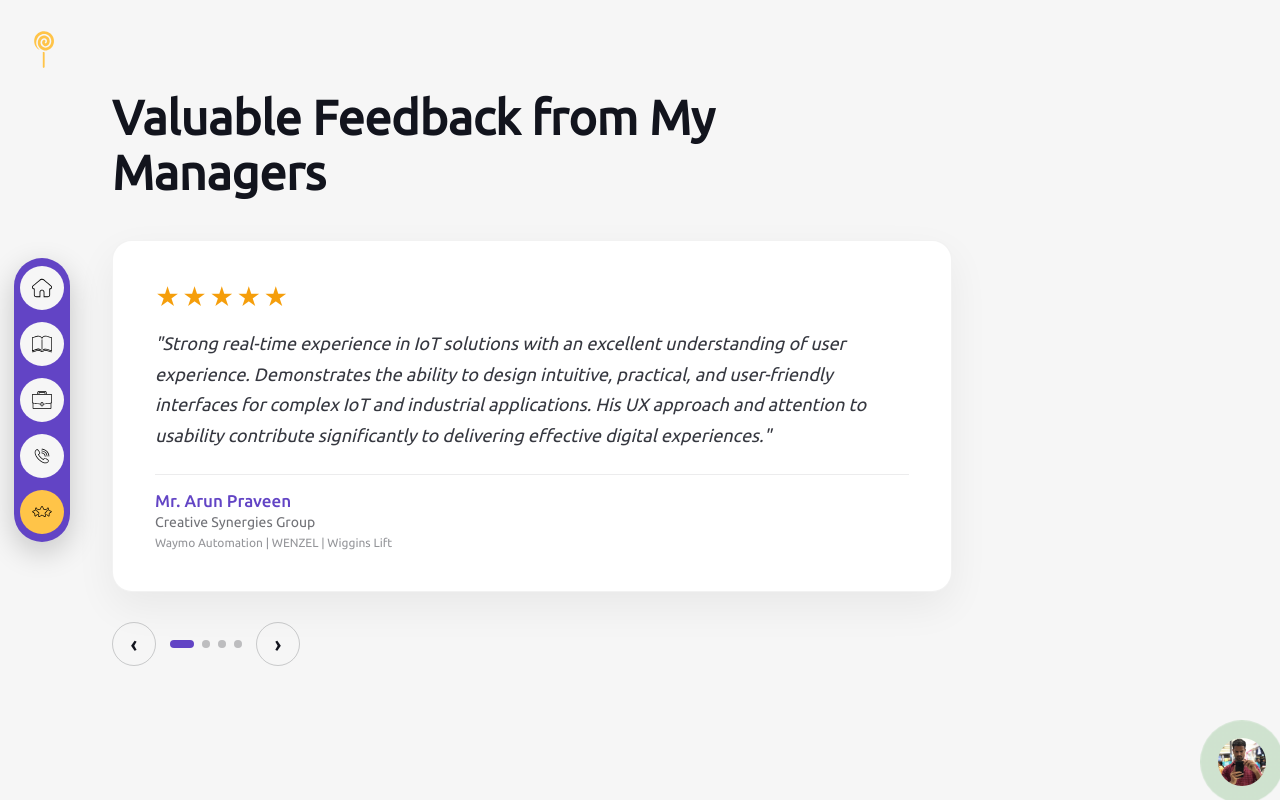
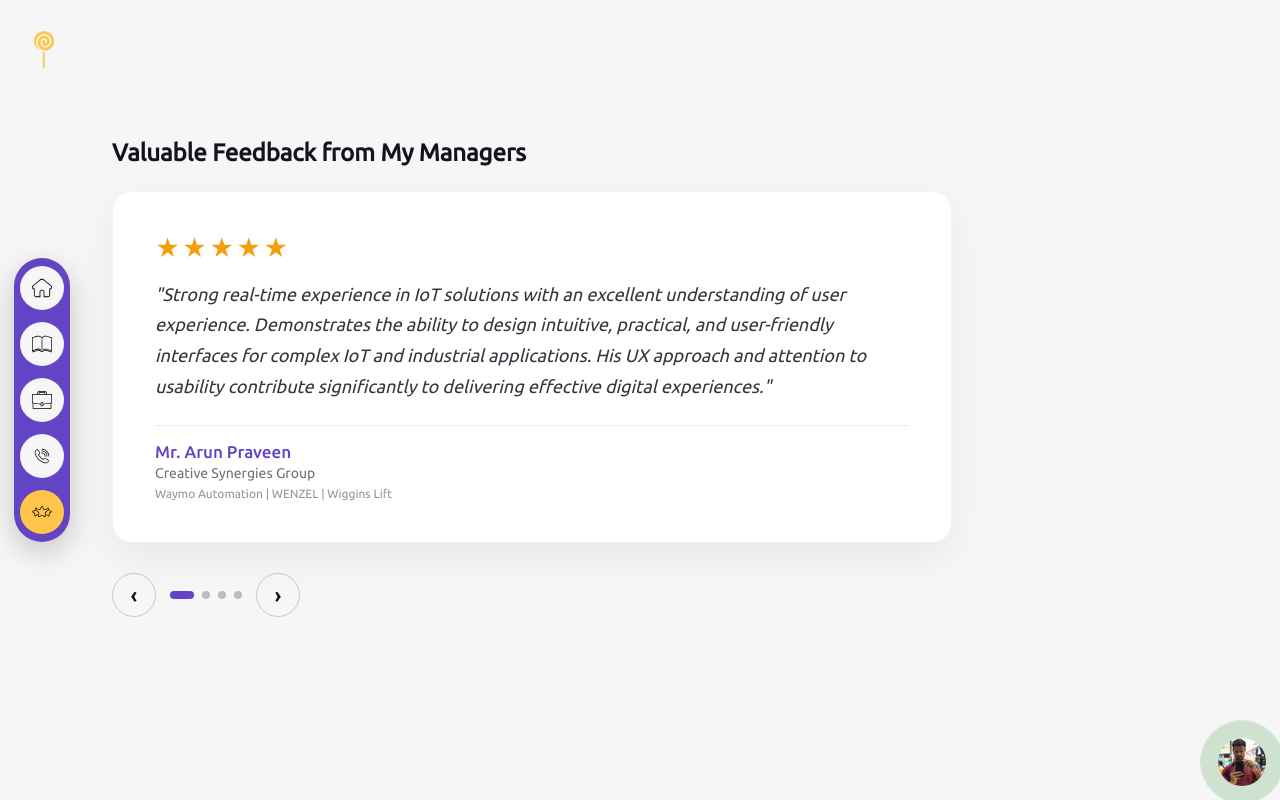
Before and after one commit to JammyJamm/Portfolio, a React (Create React App) app in the folder sourcecode/: page /review in a window 1280 px wide. Built offline with nearby package versions, Linux system fonts and the light colour scheme.

Commit message:
Updted changes

```diff
--- a/sourcecode/package.json
+++ b/sourcecode/package.json
@@ -1,5 +1,5 @@
 {
-  "homepage": "https://jammyjamm.github.io/",
+  "homepage": "https://jammyjamm.github.io/Portfolio",
   "name": "Portfolio",
   "version": "0.1.0",
   "private": true,
--- a/sourcecode/src/pages/contact/style.scss
+++ b/sourcecode/src/pages/contact/style.scss
@@ -119,7 +119,7 @@
     margin-top: 20px;
     display: flex;
     align-items: stretch;
-    gap: 20px;
+    // gap: 20px;
 
     .contact-card-col {
       display: flex;
--- a/sourcecode/src/pages/review/index.js
+++ b/sourcecode/src/pages/review/index.js
@@ -48,7 +48,7 @@ const Review = () => {
 
   const prevSlide = () => {
     setCurrentSlide(
-      (prev) => (prev - 1 + reviewData.length) % reviewData.length
+      (prev) => (prev - 1 + reviewData.length) % reviewData.length,
     );
   };
 
@@ -89,7 +89,7 @@ const Review = () => {
         <div className="review-main-col">
           {/* Section Heading */}
           <div className="review-heading-wrap text">
-            <h1>Valuable Feedback from My Managers</h1>
+            <h2>Valuable Feedback from My Managers</h2>
           </div>
 
           {/* Active Review Card */}
@@ -114,7 +114,9 @@ const Review = () => {
                 <span className="author-name">{activeReview.name}</span>
                 <span className="author-company">{activeReview.company}</span>
                 {activeReview.project && (
-                  <span className="author-projects">{activeReview.project}</span>
+                  <span className="author-projects">
+                    {activeReview.project}
+                  </span>
                 )}
               </div>
             </div>
```
